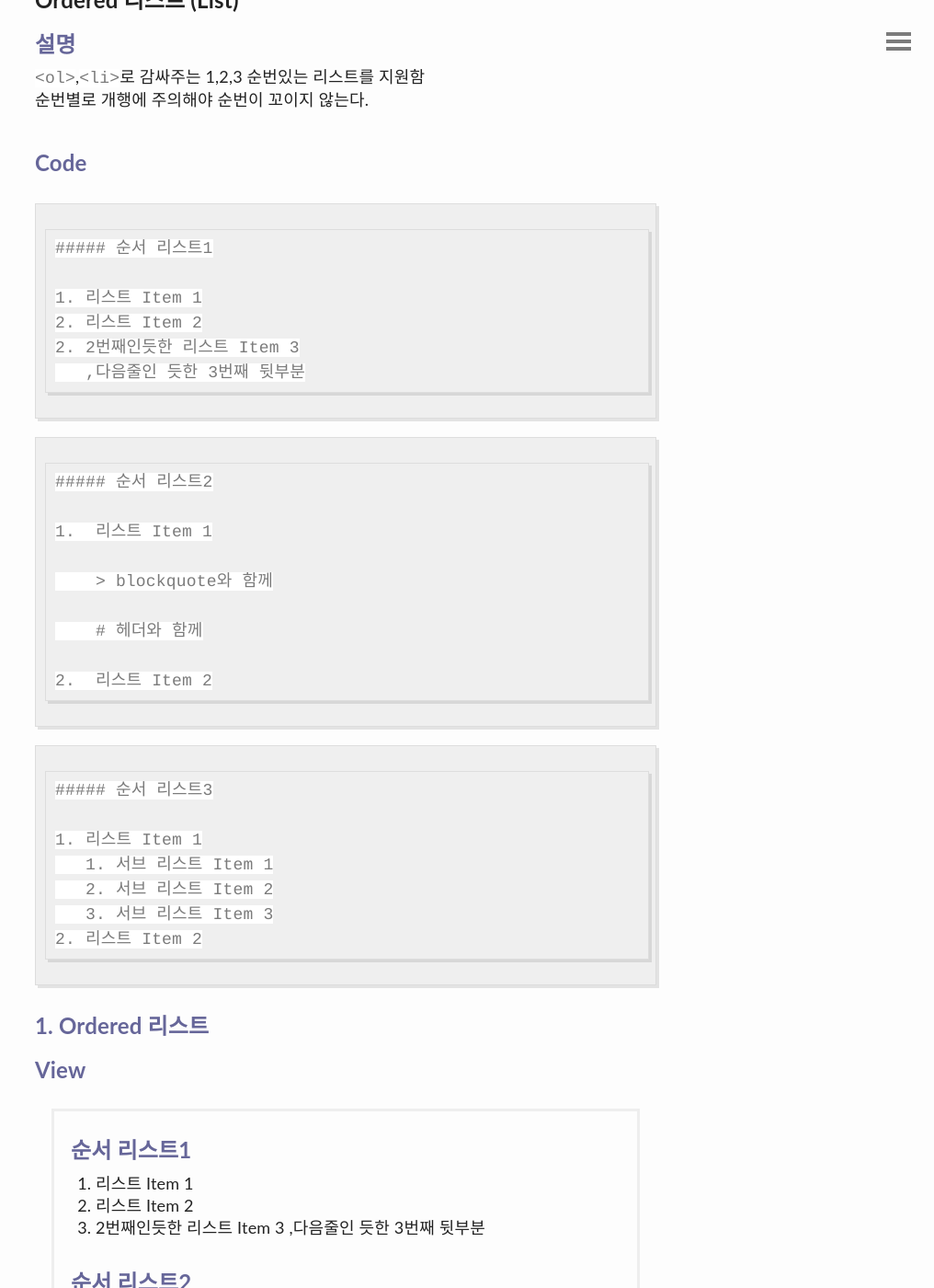
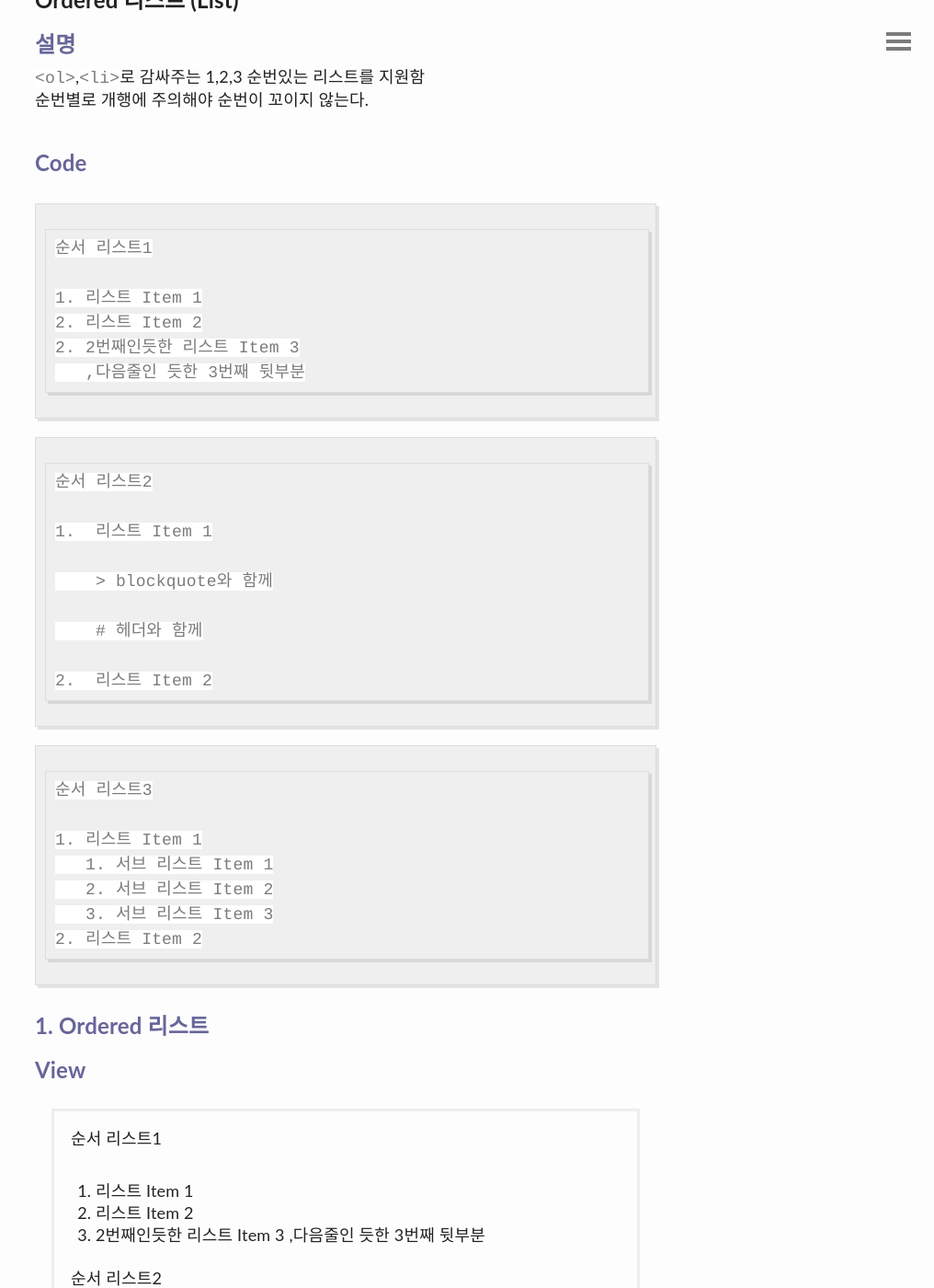
Before and after one commit to gjchoi/gjchoi.bak, a Jekyll site: the page built from _posts/2016-02-21-Kramdown(마크다운)-사용법.md, in a window 1280 px wide and 1400 px high, scrolled down 8509 px. Shown: the whole window at 92% size, without its empty margins (264-1280 px from the left). Built offline with Jekyll 4.4.1, drawn with Linux system fonts in a browser that asks for light colours; comment, search, counter and statistics services are not loaded.

```diff
--- a/_posts/2016-02-21-Kramdown(마크다운)-사용법.md
+++ b/_posts/2016-02-21-Kramdown(마크다운)-사용법.md
@@ -297,7 +297,7 @@ public static void main(String[] args){
 #### Code
 
 ~~~~~~~~~~
-##### 순서 리스트1
+순서 리스트1
 
 1. 리스트 Item 1
 2. 리스트 Item 2
@@ -307,7 +307,7 @@ public static void main(String[] args){
 
 
 ~~~~~~~~~~
-##### 순서 리스트2
+순서 리스트2
 
 1.  리스트 Item 1
 
@@ -320,7 +320,7 @@ public static void main(String[] args){
 
 
 ~~~~~~~~~~
-##### 순서 리스트3
+순서 리스트3
 
 1. 리스트 Item 1
    1. 서브 리스트 Item 1
@@ -334,14 +334,14 @@ public static void main(String[] args){
 #### View
 
 <div class="view">
-##### 순서 리스트1
+순서 리스트1
 
 1. 리스트 Item 1
 2. 리스트 Item 2
 2. 2번째인듯한 리스트 Item 3
    ,다음줄인 듯한 3번째 뒷부분
 
-##### 순서 리스트2
+순서 리스트2
 
 1.  리스트 Item 1
 
@@ -351,7 +351,7 @@ public static void main(String[] args){
 
 2.  리스트 Item 2
 
-##### 순서 리스트3
+순서 리스트3
 
 1. 리스트 Item 1
    1. 서브 리스트 Item 1
```
